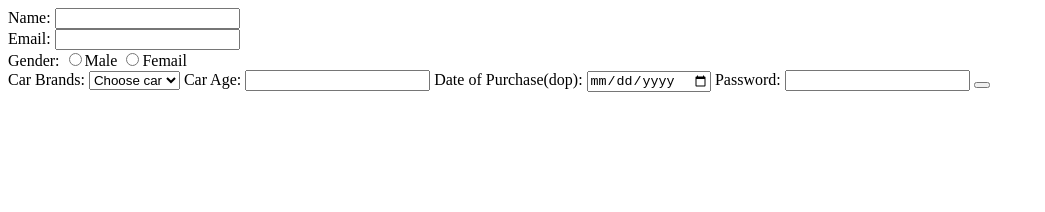
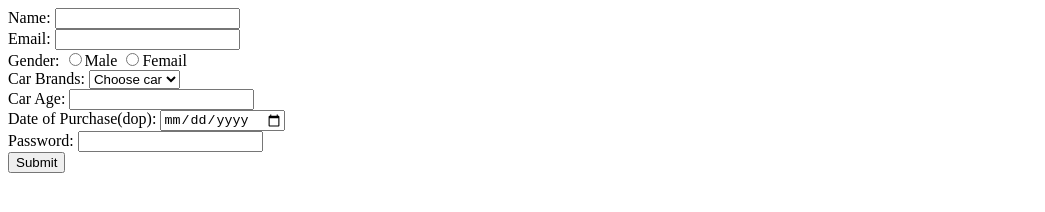
Before and after one commit to acciojob/car-insurance-form-badrudoza, a website: page main.html in a window 1280 px wide. Shown: the whole page, without its empty margins (0-1045 px from the left). Drawn offline with Linux system fonts and the light colour scheme.

Commit message:
created a submission

```diff
--- a/main.html
+++ b/main.html
@@ -24,14 +24,14 @@
 			<option>Audi</option>
 			<option>Mercedez</option>
 		</select>
-
+	<br>
 		<label for ="carage">Car Age:</label>
-		<input type="number" id="carage" required>
+		<input type="number" id="carage" required><br>
 		<label for ="dop">Date of Purchase(dop):</label>
-		<input type="date" id="dop" required>
+		<input type="date" id="dop" required><br>
 		<label for ="password">Password:</label>
-		<input type="password" id="password" required>
-		<button type="submit"></button>
+		<input type="password" id="password" required><br>
+		<button type="submit">Submit</button>
 	</form>
 
 
```
